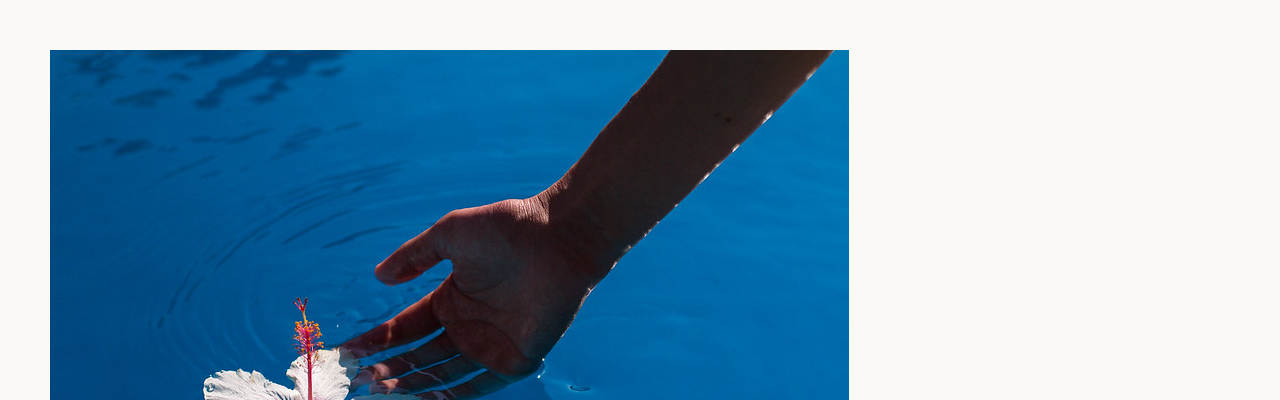
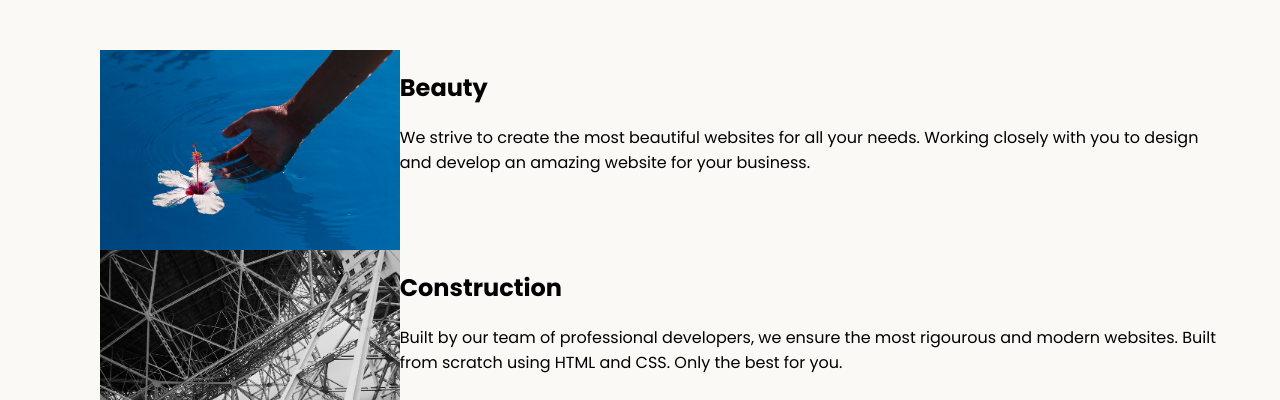
Before and after one commit to barefoot1423/web_development_bootcamp, a plain HTML site: page 8.4 Web Design Agency Project/index.html in a window 1280 px wide. Shown: the part 400-800 px from the top of the page. Drawn offline with Linux system fonts and the light colour scheme.

Commit message:
my solution

```diff
--- a/8.4 Web Design Agency Project/index.html
+++ b/8.4 Web Design Agency Project/index.html
@@ -14,7 +14,7 @@
 <body>
   <div class="main">
     <img class="logo" src="./assets/images/logo.png" alt="logo">
-    <h1>We are a Creative Design Agency</h1>
+    <h1>We are a Creative <br /> Design Agency</h1>
     <div class="left card"><img class="tile-image" src="./assets/images/beautiful.jpg" alt="hand and flower in water">
       <h2 class="card-title">Beauty</h2>
       <p class="card-text">We strive to create the most beautiful websites for all your needs. Working closely with you
--- a/8.4 Web Design Agency Project/style.css
+++ b/8.4 Web Design Agency Project/style.css
@@ -10,6 +10,19 @@ body {
   flex: 1;
 }
 
+.tile-image {
+  height: 200px;
+  float: left;
+  margin-left: 50px;
+}
+
+.left {
+  float: left;
+}
+
+.right {
+  float: right;
+}
 h1 {
   font-size: 5rem;
 }
```
